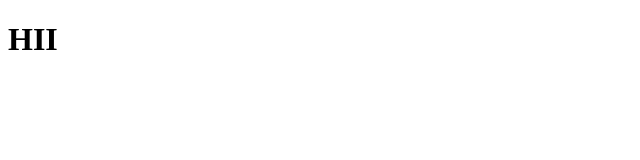
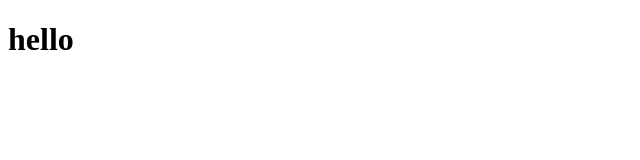
Before and after one commit to BotchaVarun/meghaluu, a plain HTML site: page home.html in a window 1280 px wide. Shown: the full height of the page, 0-640 px from the left. Drawn offline with Linux system fonts and the light colour scheme.

Commit message:
varun istam ra

```diff
--- a/home.html
+++ b/home.html
@@ -7,7 +7,7 @@
 </head>
 <body>
 
-    <h1>HII
+    <h1>hello
 
     </h1>
 </body>
```
